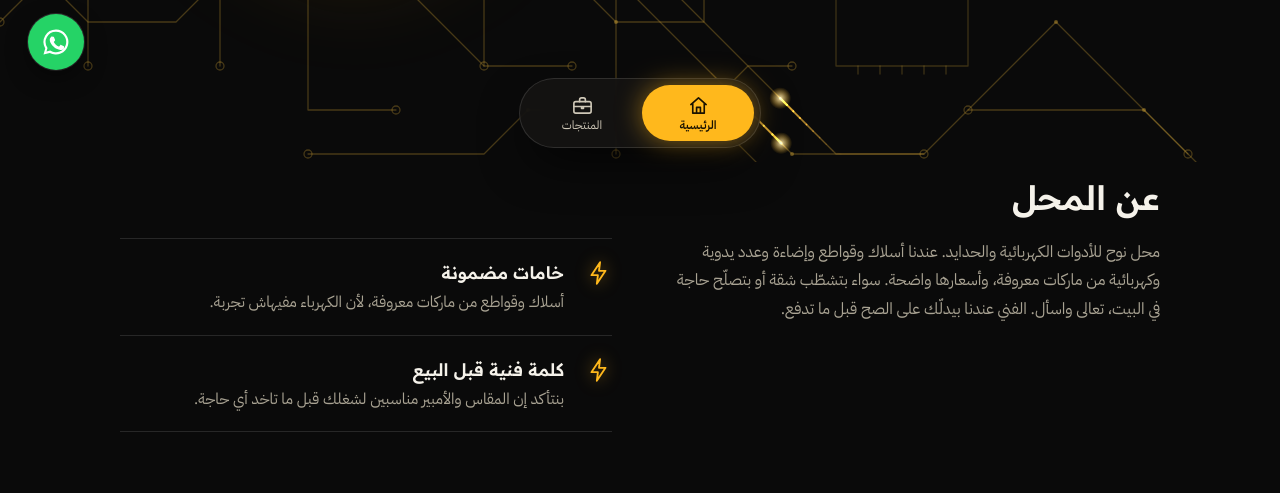
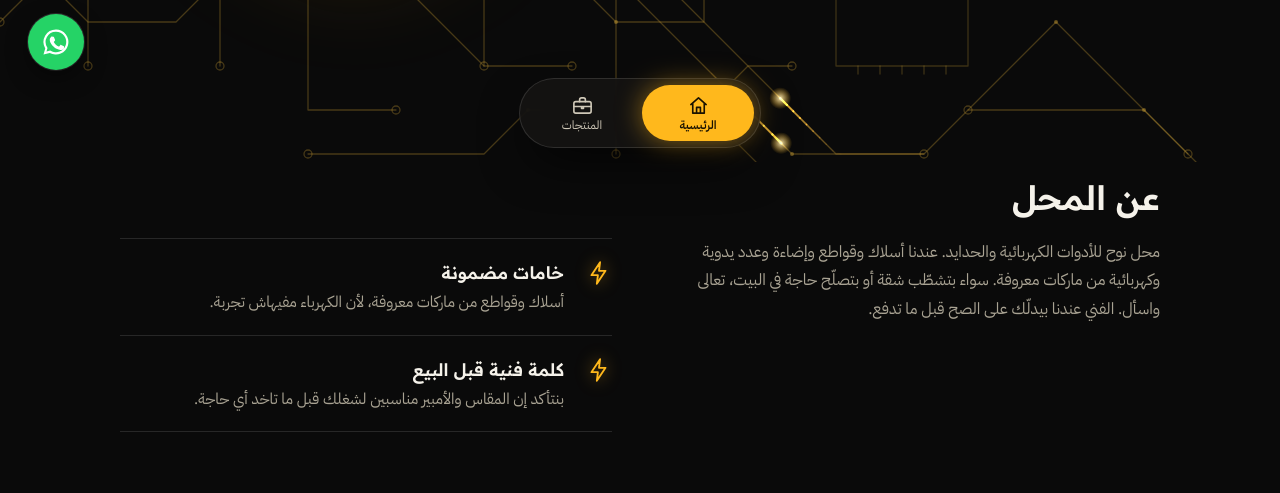
Before and after one commit to hosnynasser/noah-shop, a plain HTML site: page index.html in a window 1280 px wide. Shown: the part 638-1131 px from the top of the page. Drawn offline with Linux system fonts and the light colour scheme; no server answers.

Commit message:
Remove price wording from about text

```diff
--- a/index.html
+++ b/index.html
@@ -58,7 +58,7 @@
   <div class="sec" id="about">
     <h2>عن المحل</h2>
     <div class="about">
-      <p><!-- ✏️ عدّل النص ده بكلام صاحبك --> محل نوح للأدوات الكهربائية والحدايد. عندنا أسلاك وقواطع وإضاءة وعدد يدوية وكهربائية من ماركات معروفة، وأسعارها واضحة. سواء بتشطّب شقة أو بتصلّح حاجة في البيت، تعالى واسأل. الفني عندنا بيدلّك على الصح قبل ما تدفع.</p>
+      <p><!-- ✏️ عدّل النص ده بكلام صاحبك --> محل نوح للأدوات الكهربائية والحدايد. عندنا أسلاك وقواطع وإضاءة وعدد يدوية وكهربائية من ماركات معروفة. سواء بتشطّب شقة أو بتصلّح حاجة في البيت، تعالى واسأل. الفني عندنا بيدلّك على الصح قبل ما تدفع.</p>
       <ul class="why">
         <li><svg class="i" viewBox="0 0 24 24" data-icon="bolt"></svg><div><b>خامات مضمونة</b><span>أسلاك وقواطع من ماركات معروفة، لأن الكهرباء مفيهاش تجربة.</span></div></li>
         <li><svg class="i" viewBox="0 0 24 24" data-icon="bolt"></svg><div><b>كلمة فنية قبل البيع</b><span>بنتأكد إن المقاس والأمبير مناسبين لشغلك قبل ما تاخد أي حاجة.</span></div></li>
```
